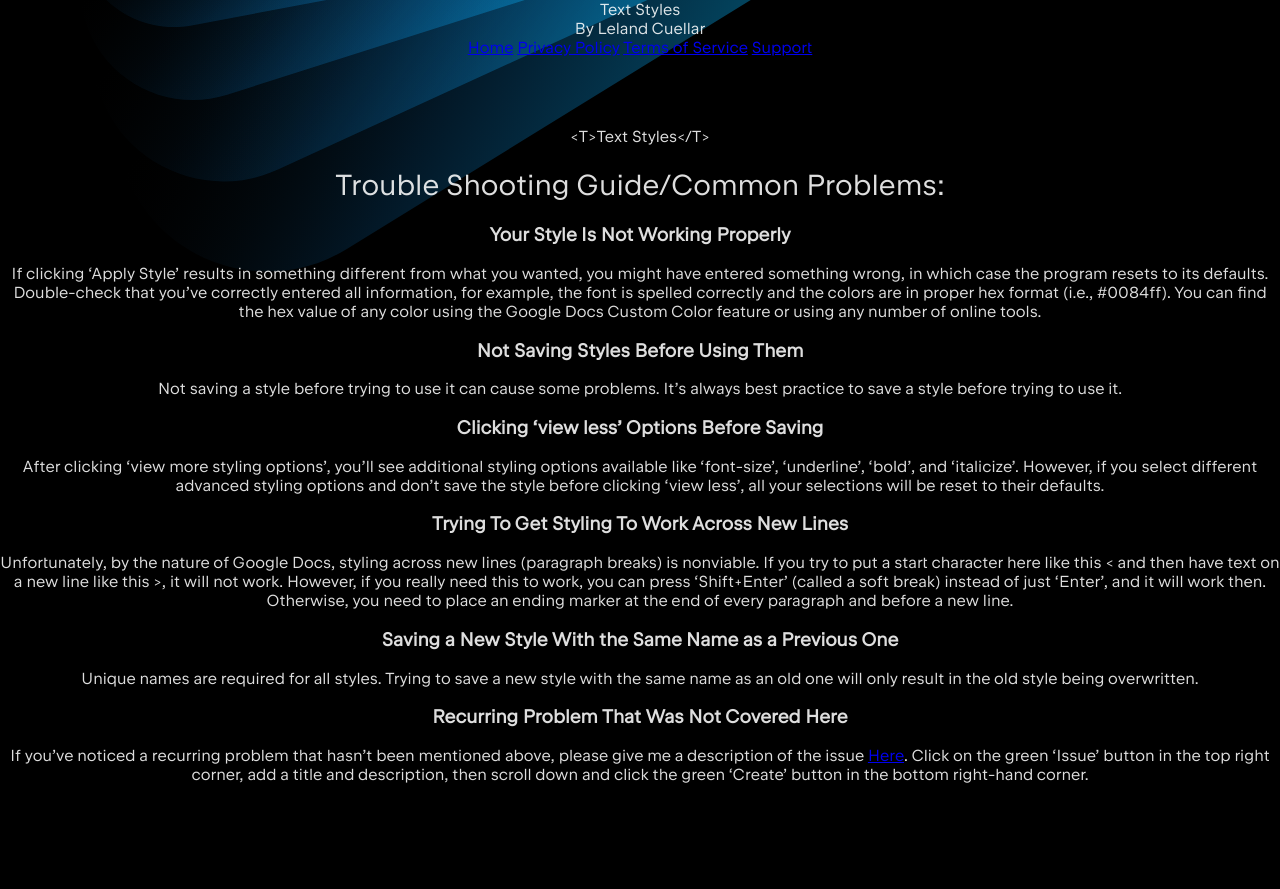
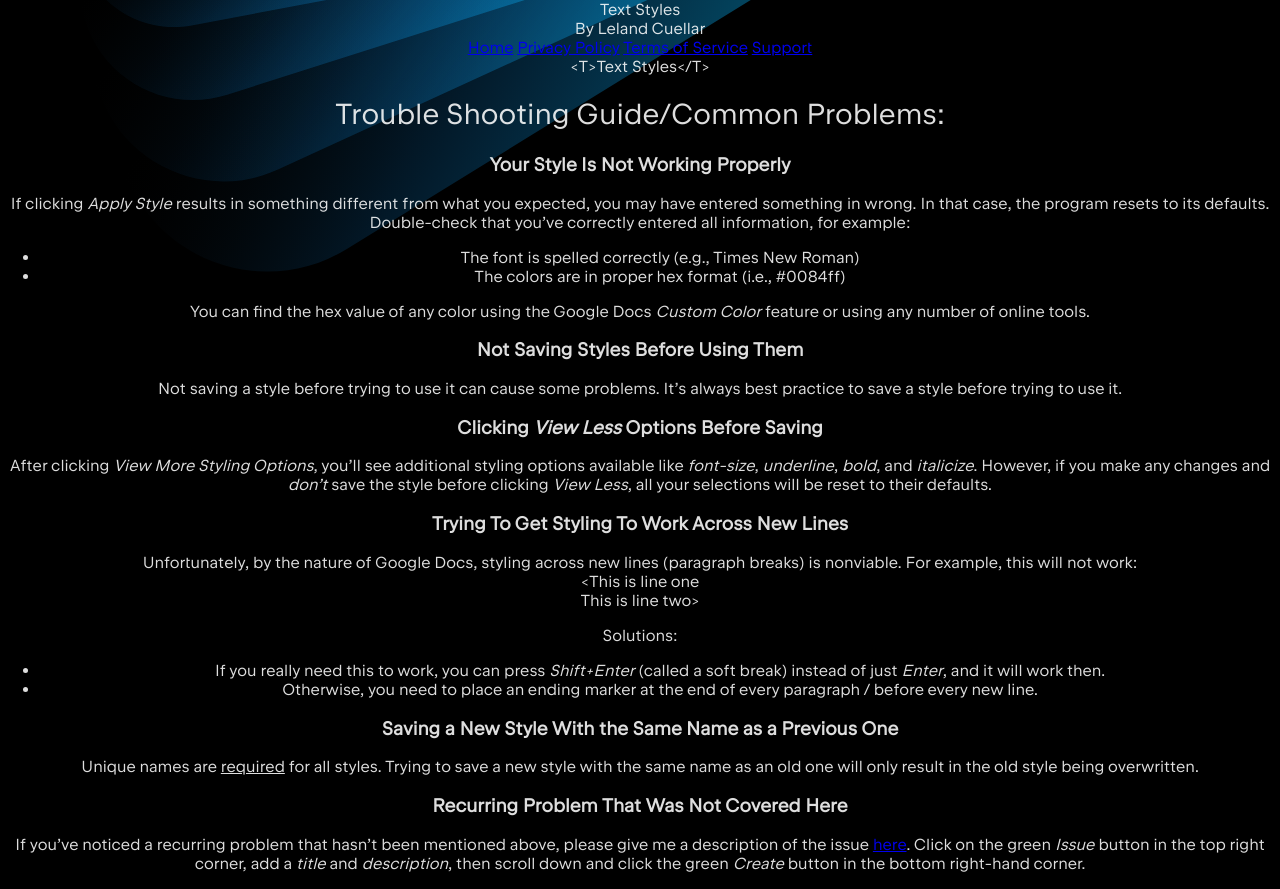
Before and after one commit to SonOfAthena1/AboutTextStylesWebsite, a website: page pages/support.html in a window 1280 px wide. Before the commit the page ends 800 px from the top, so only its background shows below. Drawn offline with Linux system fonts and the light colour scheme.

Commit message:
Fixing up the text on support.html

```diff
--- a/pages/support.html
+++ b/pages/support.html
@@ -26,22 +26,32 @@
       </div>
       <h1>Trouble Shooting Guide/Common Problems:</h1>
       <h3>Your Style Is Not Working Properly</h3>
-      <p>If clicking ‘Apply Style’ results in something different from what you wanted, you might have entered something wrong, in which case the program resets to its defaults. Double-check that you’ve correctly entered all information, for example, the font is spelled correctly and the colors are in proper hex format (i.e., #0084ff). You can find the hex value of any color using the Google Docs Custom Color feature or using any number of online tools.</p>
+      <p>If clicking <em>Apply Style</em> results in something different from what you expected, you may have entered something in wrong. In that case, the program resets to its defaults. Double-check that you’ve correctly entered all information, for example:</p>
+      <ul>
+        <li>The font is spelled correctly (e.g., Times New Roman)</li>
+        <li>The colors are in proper hex format (i.e., #0084ff)</li>
+      </ul>
+      <p>You can find the hex value of any color using the Google Docs <em>Custom Color</em> feature or using any number of online tools.</p>
 
       <h3>Not Saving Styles Before Using Them</h3>
       <p>Not saving a style before trying to use it can cause some problems. It’s always best practice to save a style before trying to use it.</p>
 
-      <h3>Clicking ‘view less’ Options Before Saving</h3>
-      <p>After clicking ‘view more styling options’, you’ll see additional styling options available like ‘font-size’, ‘underline’, ‘bold’, and ‘italicize’. However, if you select different advanced styling options and don’t save the style before clicking ‘view less’, all your selections will be reset to their defaults.</p>
+      <h3>Clicking <em>View Less</em> Options Before Saving</h3>
+      <p>After clicking <em>View More Styling Options</em>, you’ll see additional styling options available like <em>font-size</em>, <em>underline</em>, <em>bold</em>, and <em>italicize</em>. However, if you make any changes and <i>don’t</i> save the style before clicking <em>View Less</em>, all your selections will be reset to their defaults.</p>
 
       <h3>Trying To Get Styling To Work Across New Lines</h3>
-      <p>Unfortunately, by the nature of Google Docs, styling across new lines (paragraph breaks) is nonviable. If you try to put a start character here like this &lt; and then have text on a new line like this &gt;, it will not work. However, if you really need this to work, you can press ‘Shift+Enter’ (called a soft break) instead of just ‘Enter’, and it will work then. Otherwise, you need to place an ending marker at the end of every paragraph and before a new line.</p>
+      <p>Unfortunately, by the nature of Google Docs, styling across new lines (paragraph breaks) is nonviable. For example, this will not work: <br>&lt;This is line one <br>This is line two&gt;</p>
+      <p>Solutions:</p>
+      <ul>
+        <li>If you really need this to work, you can press <em>Shift+Enter</em> (called a soft break) instead of just <em>Enter</em>, and it will work then.</li>
+        <li>Otherwise, you need to place an ending marker at the end of every paragraph / before every new line.</li>
+      </ul>
 
       <h3>Saving a New Style With the Same Name as a Previous One</h3>
-      <p>Unique names are required for all styles. Trying to save a new style with the same name as an old one will only result in the old style being overwritten.</p>
+      <p>Unique names are <u>required</u> for all styles. Trying to save a new style with the same name as an old one will only result in the old style being overwritten.</p>
 
       <h3>Recurring Problem That Was Not Covered Here</h3>
-      <p>If you’ve noticed a recurring problem that hasn’t been mentioned above, please give me a description of the issue <a href="https://github.com/SonOfAthena1/Text-Styles-Google-Docs-Extension/issues" target="_blank">Here</a>. Click on the green ‘Issue’ button in the top right corner, add a title and description, then scroll down and click the green ‘Create’ button in the bottom right-hand corner.</p>
+      <p>If you’ve noticed a recurring problem that hasn’t been mentioned above, please give me a description of the issue <a href="https://github.com/SonOfAthena1/Text-Styles-Google-Docs-Extension/issues" target="_blank">here</a>. Click on the green <em>Issue</em> button in the top right corner, add a <em>title</em> and <em>description</em>, then scroll down and click the green <em>Create</em> button in the bottom right-hand corner.</p>
 
     </main>
   </body>
```
